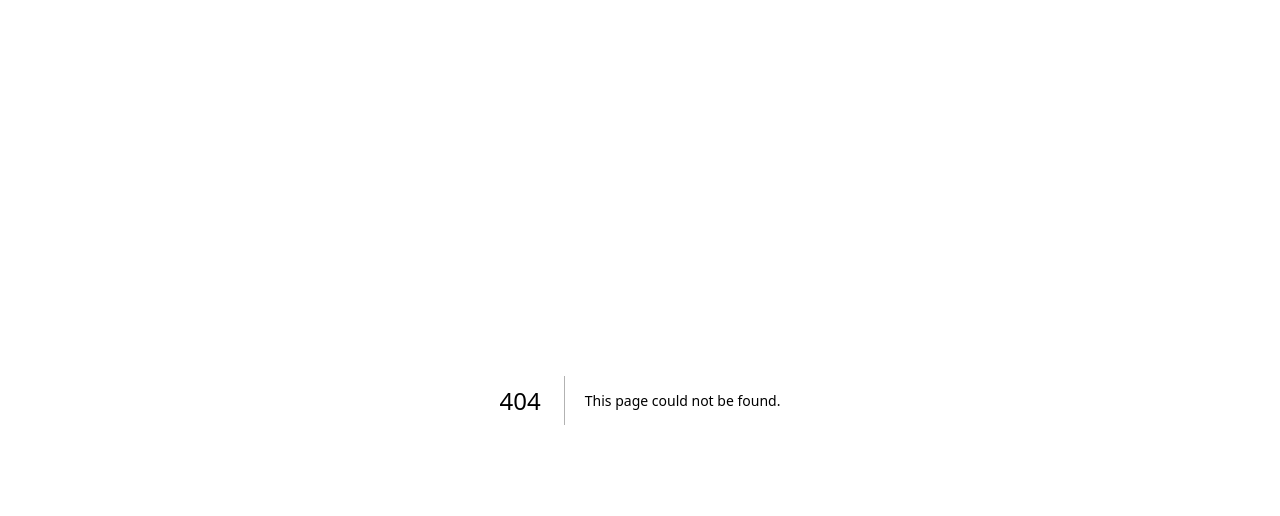
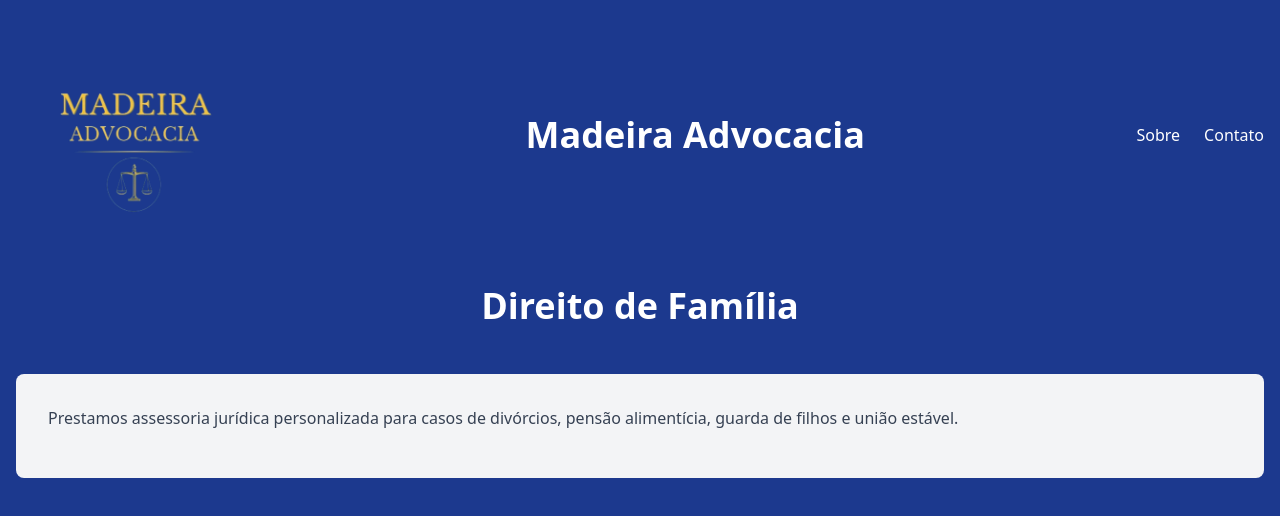
Before and after one commit to Anna-Madeira/madeira-advocacia, a Next.js app: page /areas-atuacao/direito-familia in a window 1280 px wide. Before the commit this address had no page. Shown: the top 516 px of the page. Built offline with nearby package versions, Linux system fonts and the light colour scheme.

Commit message:
direito de familia

```diff
--- /dev/null
+++ b/src/app/areas-atuacao/direito-familia/page.tsx
@@ -0,0 +1,36 @@
+import Link from 'next/link';
+import Image from 'next/image';
+
+export default function atuation(){
+  return(
+  <div className="min-h-screen bg-blue-900 text-gray-800">
+      <header className="bg-blue-900 shadow-sm py-4">
+        <nav className="container mx-auto px-4 flex justify-between items-center">
+        <Image src = '/logo.png' alt='logo' width={190} height={190} className="items-center justify-items-center m-6"/>
+          <Link href="/" className="text-4xl font-bold text-white text-center">
+            Madeira Advocacia
+          </Link>
+          <ul className="flex space-x-6">
+            <li><Link href="/sobre" className="text-white">Sobre</Link></li>
+            <li><Link href='/Contato' className="text-white">Contato</Link></li>
+          </ul>
+        </nav>
+      </header>
+      <main>
+       <section className="py-2  bg-blue-900"/>
+          <div className="container mx-auto px-4">
+            <h2 className="text-3xl md:text-4xl font-bold text-center mb-12 text-white">
+              Direito de Família
+            </h2>
+            <div className="grid grid-cols-1 gap-8">
+              <div className="bg-gray-100 p-8 rounded-lg">
+                <p className="text-gray-700 mb-4">
+                  Prestamos assessoria jurídica personalizada para casos de divórcios, pensão alimentícia, guarda de filhos e união estável.
+                </p>
+                </div>
+                </div>
+                </div>
+                </main>
+                </div>
+  )
+}
--- a/src/app/layout.tsx
+++ b/src/app/layout.tsx
@@ -1,18 +1,6 @@
-import type { Metadata } from "next";
-import { Geist, Geist_Mono } from "next/font/google";
 import "./globals.css";
 
-const geistSans = Geist({
-  variable: "--font-geist-sans",
-  subsets: ["latin"],
-});
-
-const geistMono = Geist_Mono({
-  variable: "--font-geist-mono",
-  subsets: ["latin"],
-});
-
-export const metadata: Metadata = {
+export const metadata = {
   title: "Madeira Advocacia",
   description: "Madeira Advocacia",
 };
@@ -24,9 +12,7 @@ export default function RootLayout({
 }>) {
   return (
     <html lang="en">
-      <body
-        className={`${geistSans.variable} ${geistMono.variable} antialiased`}
-      >
+      <body>
         {children}
       </body>
     </html>
--- a/src/app/page.tsx
+++ b/src/app/page.tsx
@@ -16,7 +16,6 @@ export default function HomePage() {
           </Link>
           <ul className="flex space-x-6">
             <li><Link href="/sobre" className="text-white">Sobre</Link></li>
-            <li><Link href="/areas-atuacao" className="text-white">Áreas de Atuação</Link></li>
             <li><Link href='/Contato' className="text-white">Contato</Link></li>
           </ul>
         </nav>
@@ -45,7 +44,7 @@ export default function HomePage() {
                   Assessoria completa em questões trabalhistas para empregados e empregadores.
                   Garantimos seus direitos e a conformidade legal.
                 </p>
-                <Link href="/areas-atuacao/direito-sucessoes" className="text-blue-600 hover:underline font-medium">
+                <Link href="/areas-atuacao/direito-trabalho" className="text-blue-600 hover:underline font-medium">
                   Saiba Mais &rarr;
                 </Link>
               </div>
@@ -55,7 +54,7 @@ export default function HomePage() {
                   Atuação em contratos, responsabilidade civil, indenizações, propriedade e obrigações.
                   Soluções jurídicas para proteger seus interesses e resolver conflitos do dia a dia.
                 </p>
-                <Link href="/areas-atuacao/direito-imobiliario" className="text-blue-600 hover:underline font-medium">
+                <Link href="/areas-atuacao/direito-civel" className="text-blue-600 hover:underline font-medium">
                   Saiba Mais &rarr;
                 </Link>
               </div>
@@ -72,7 +71,7 @@ export default function HomePage() {
               Entre em contato hoje mesmo para agendar sua consulta e encontrar a solução jurídica que você precisa.
             </p>
             <Link
-            href='/src/app/contato.tsx'
+            href='/Contato'
               className="bg-yellow-400 hover:bg-yellow-500 text-blue-900 font-bold py-3
               px-8 rounded-full text-lg md:text-xl transition duration-300 ease-in-out transform hover:scale-105 shadow-lg">
               Fale Conosco
--- /dev/null
+++ b/src/app/sobre/page.tsx
@@ -0,0 +1,20 @@
+import Link from 'next/link';
+import Image from 'next/image';
+
+export default function about(){
+<div className="min-h-screen bg-blue-900 text-gray-800">
+      <header className="bg-blue-900 shadow-sm py-4">
+        <nav className="container mx-auto px-4 flex justify-between items-center">
+        <Image src = '/logo.png' alt='logo' width={190} height={190} className="items-center justify-items-center m-6"/>
+          <Link href="/" className="text-4xl font-bold text-white text-center">
+            Madeira Advocacia
+          </Link>
+          <ul className="flex space-x-6">
+            <li><Link href="/sobre" className="text-white">Sobre</Link></li>
+            <li><Link href="/areas-atuacao" className="text-white">Áreas de Atuação</Link></li>
+            <li><Link href='/Contato' className="text-white">Contato</Link></li>
+          </ul>
+        </nav>
+      </header>
+      </div>
+}
```
